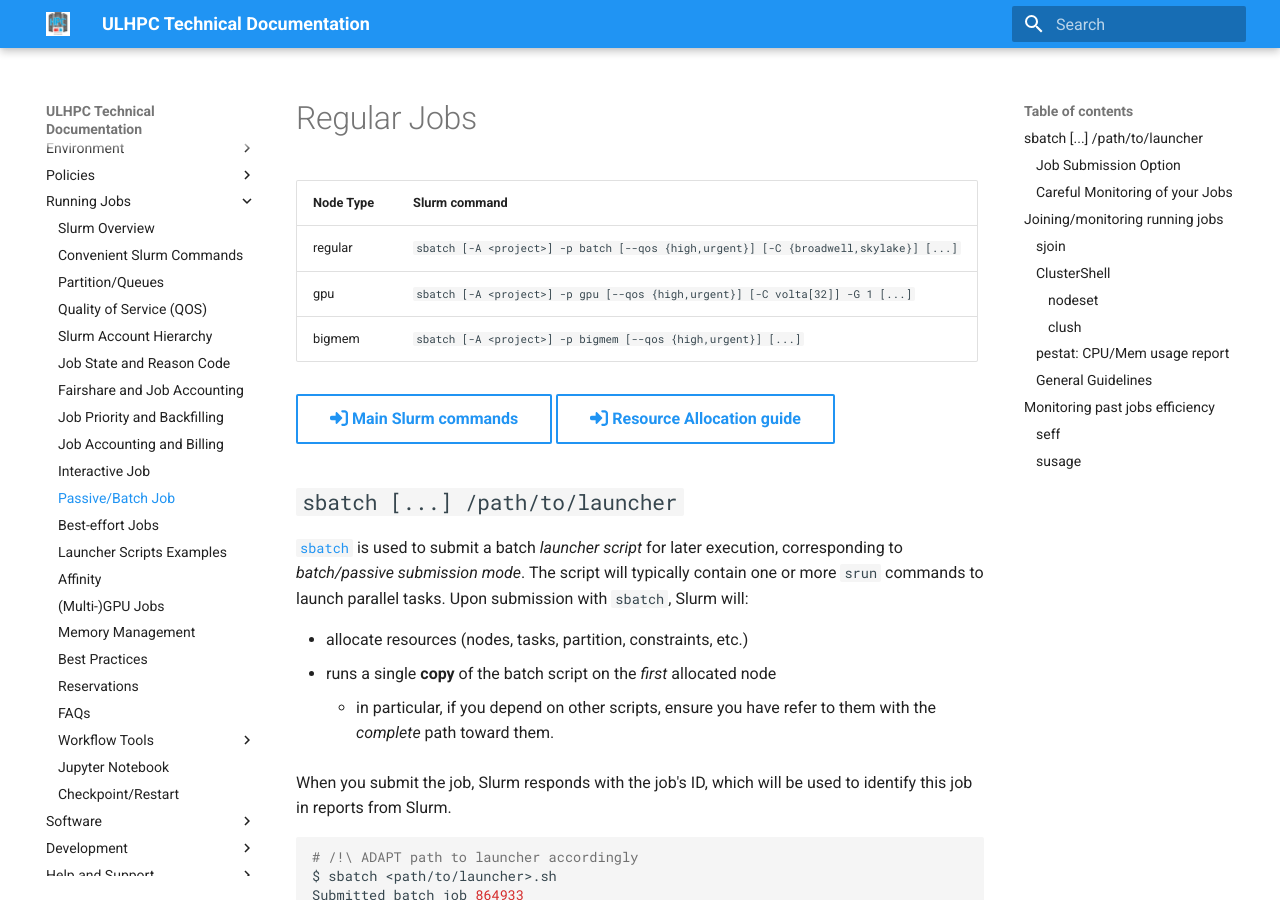
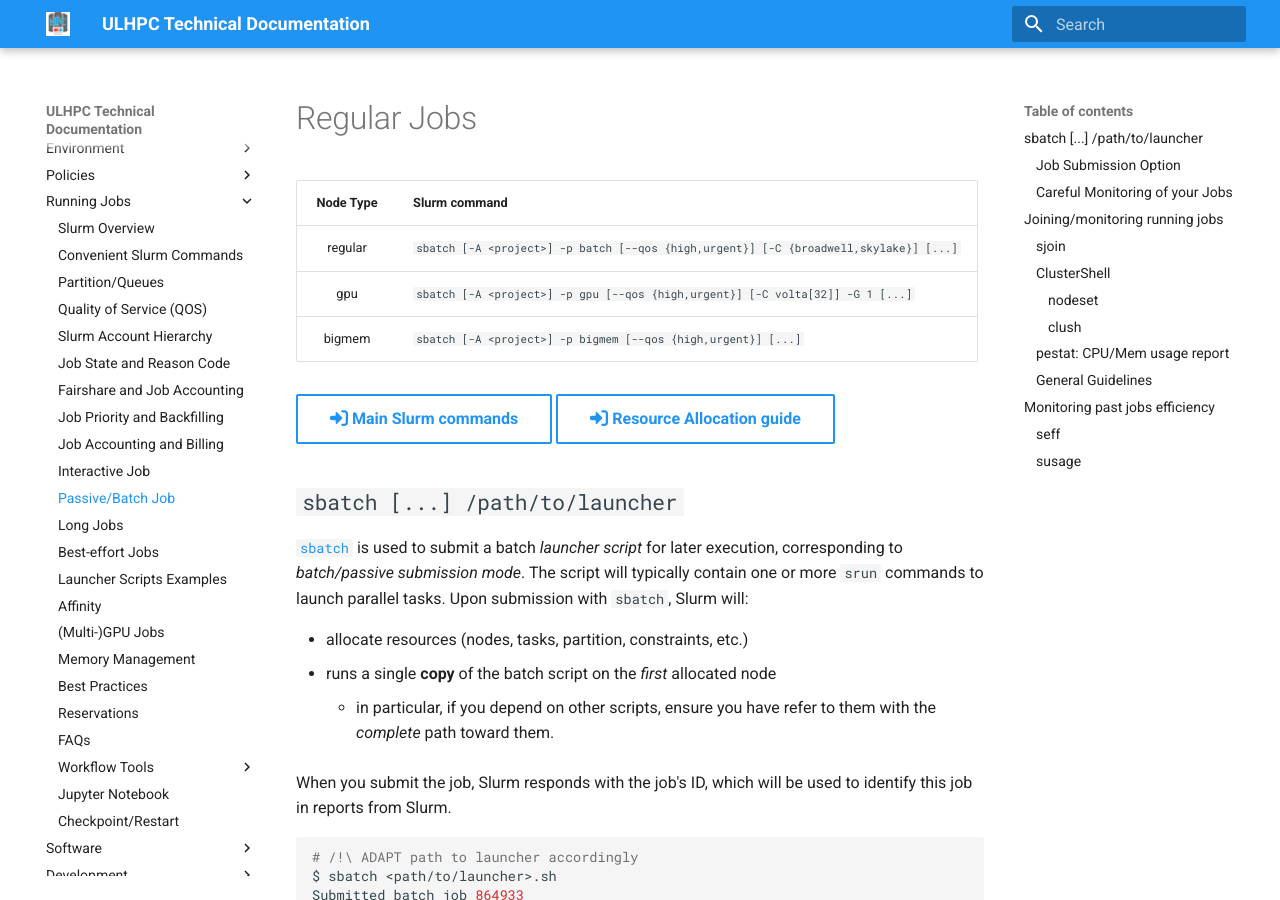
Before and after one commit to ULHPC/ulhpc-docs, an MkDocs documentation site: the page built from docs/jobs/submit.md, in a window 1280 px wide and 900 px high. Built offline with MkDocs 1.6.1 and Material for MkDocs 9.7.7, drawn with Linux system fonts in a browser that asks for light colours; comment, search, counter and statistics services are not loaded; part of the change alters nothing that is shown.

Commit message:
[jobs] long
Signed-off-by: Sebastien Varrette <Sebastien.Varrette@uni.lu>

````diff
--- /dev/null
+++ b/docs/jobs/long.md
@@ -0,0 +1,20 @@
+# Long Jobs
+
+If you are confident that your jobs will last more than 2 days **while efficiently using the allocated resources**, you can use [`--qos long`](long.md) QOS.
+```
+sbatch -p {batch | gpu | bigmem} --qos long [...]
+```
+
+Following EuroHPC/PRACE Recommendations, the `long` QOS allow for an extended Max walltime (`MaxWall`) set to **14 days**.
+
+| __Node Type__ | __Slurm command__                                                           |
+|:-------------:|-----------------------------------------------------------------------------|
+| regular       | `sbatch [-A <project>] -p batch  --qos long [-C {broadwell,skylake}] [...]` |
+| gpu           | `sbatch [-A <project>] -p gpu    --qos long [-C volta[32]] -G 1 [...]`      |
+| bigmem        | `sbatch [-A <project>] -p bigmem --qos long [...]`                          |
+
+!!! important
+    Be aware however that special restrictions applies for this kind of jobs.
+
+    * There is a limit to the maximum number of concurrent nodes involved in `long` jobs (see `sqos` for details).
+    * No more than **4** `long` jobs per User (`MaxJobsPU`) are allowed, using no more than 2 nodes per jobs.
--- a/docs/jobs/submit.md
+++ b/docs/jobs/submit.md
@@ -1,7 +1,7 @@
 #  Regular Jobs
 
 | __Node Type__ | __Slurm command__                                                                      |
-|---------------|----------------------------------------------------------------------------------------|
+|:-------------:|----------------------------------------------------------------------------------------|
 | regular       | `sbatch [-A <project>] -p batch  [--qos {high,urgent}] [-C {broadwell,skylake}] [...]` |
 | gpu           | `sbatch [-A <project>] -p gpu    [--qos {high,urgent}] [-C volta[32]] -G 1 [...]`      |
 | bigmem        | `sbatch [-A <project>] -p bigmem [--qos {high,urgent}] [...]`                          |
--- a/mkdocs.yml
+++ b/mkdocs.yml
@@ -93,6 +93,7 @@ nav:
     # - Limits: 'jobs/limits.md'
     - Interactive Job: 'jobs/interactive.md'
     - Passive/Batch Job: 'jobs/submit.md'
+    - Long Jobs: 'jobs/long.md'
     - Best-effort Jobs: 'jobs/best-effort.md'
     - Launcher Scripts Examples: 'slurm/launchers.md'
     - Affinity: 'jobs/affinity.md'
````
